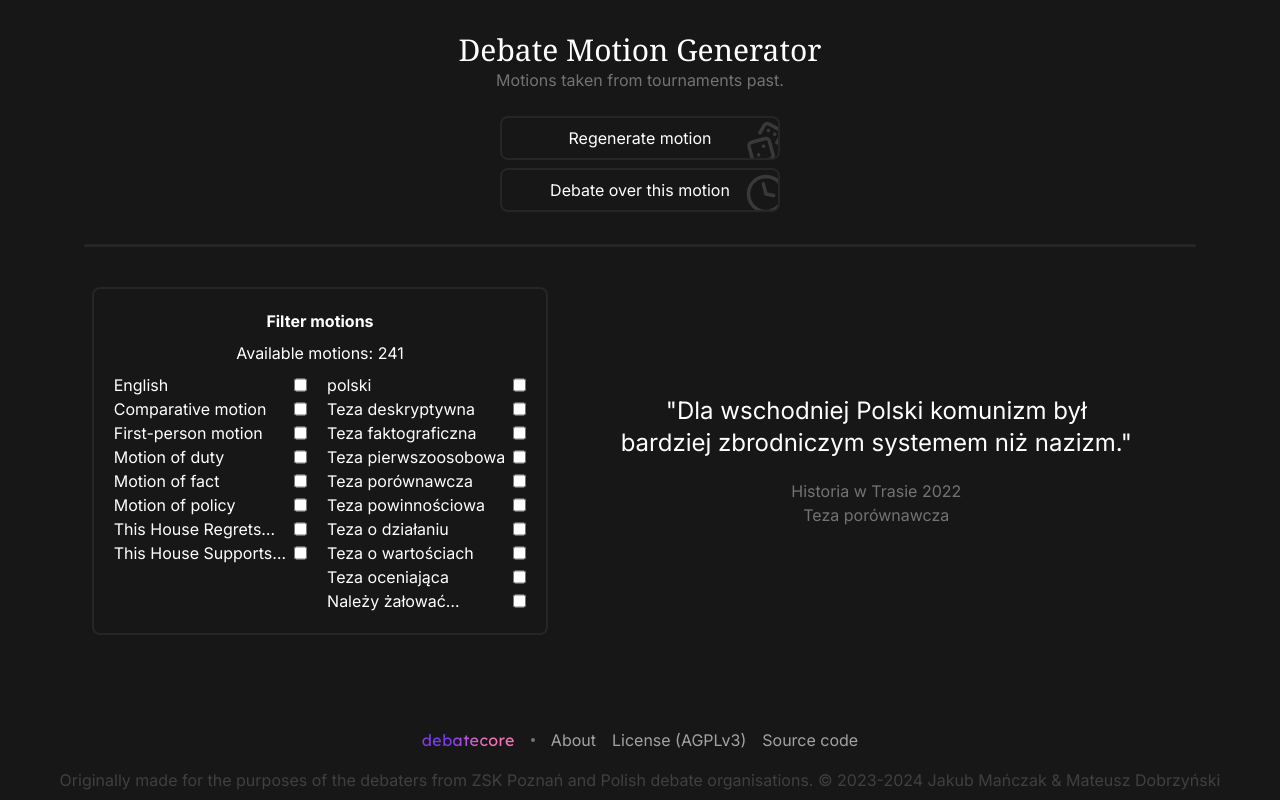
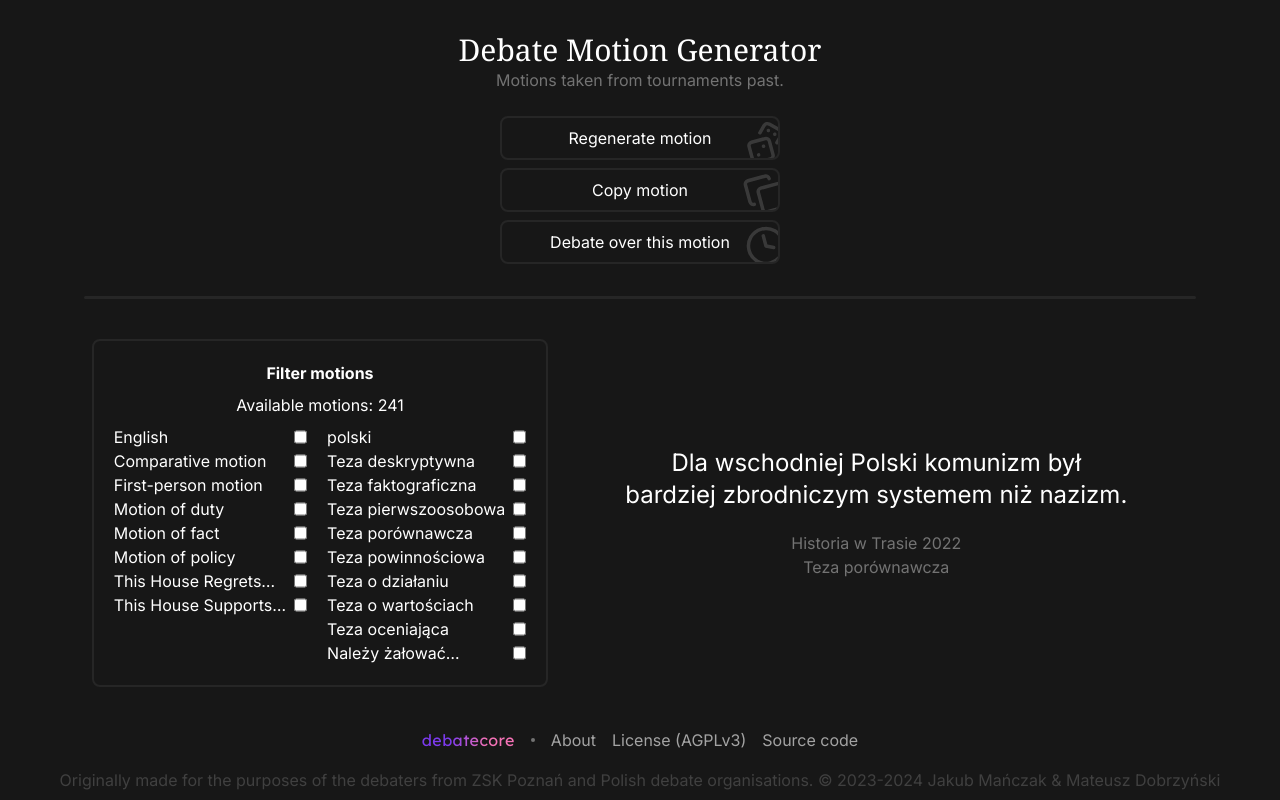
Before and after one commit to debatecore/debate-tools, a Next.js app: page /debate-motion-generator in a window 1280 px wide. Built offline with nearby package versions, Linux system fonts and the light colour scheme.

Commit message:
[98] add a "copy motion" button, drop motion quotation marks

```diff
--- a/src/components/MotionDisplay.tsx
+++ b/src/components/MotionDisplay.tsx
@@ -8,7 +8,7 @@ const MotionDisplay = ({ motion }: { motion: motion | null }) => {
   return (
     <section className="lg:w-[50vw] p-5 flex flex-col items-center self-center">
       <p className="text-xl xl:text-2xl max-w-[80vw] lg:max-w-[50vw] mb-5 text-balance">
-        &quot;{motion && motion?.motion ? motion.motion : ""}&quot;
+        {motion && motion?.motion ? motion.motion : ""}
       </p>
       {motion && motion.adinfo && (
         <section className="flex flex-col items-center mb-5 border-2 border-neutral-800 rounded-lg pt-2 p-4">
@@ -18,7 +18,9 @@ const MotionDisplay = ({ motion }: { motion: motion | null }) => {
             </span>
             {infoslideString}
           </section>
-          <p className="text-justify max-w-[80vw] xl:max-w-[50vw]">{motion.adinfo}</p>
+          <p className="text-justify max-w-[80vw] xl:max-w-[50vw]">
+            {motion.adinfo}
+          </p>
         </section>
       )}
       <p className="text-sm xl:text-base text-neutral-500 flex flex-col">
--- a/src/components/MotionGenerator.tsx
+++ b/src/components/MotionGenerator.tsx
@@ -10,17 +10,36 @@ import { useRouter } from "next/navigation";
 import { MotionDisplay } from "./MotionDisplay";
 import { MotionsFilter } from "./MotionsFilter";
 import { useLang } from "@/lib/useLang";
+import { IconCopy } from "./icons/Copy";
 
 const MotionGenerator = () => {
   const [motion, setMotion] = useState<motion | null>(null);
   const debateContext = useContext(DebateContext);
   const router = useRouter();
+  const infoslideLabel = useLang("infoslide");
 
   function generateMotion(): motion {
     const filteredMotions = motions.filter((motion) => {
-      return motion.type && enabledMotionTypes.includes(motion.type as motionTypeCode);
+      return (
+        motion.type &&
+        enabledMotionTypes.includes(motion.type as motionTypeCode)
+      );
     });
     return filteredMotions[Math.floor(Math.random() * filteredMotions.length)];
+  }
+
+  function copyMotionToClipboard() {
+    if (!motion?.motion || !motion.source || !motion.type) {
+      return;
+    }
+    const infoslideLine = motion.adinfo
+      ? `${infoslideLabel}: ${motion.adinfo}\n`
+      : "";
+    const sourceLine = `~${motion.source}`;
+    navigator.clipboard.writeText(
+      `${motion.motion}\n${infoslideLine}${sourceLine}`
+    );
+    displayMotionCopiedMessage();
   }
 
   function saveMotionToContext(): void {
@@ -30,9 +49,9 @@ const MotionGenerator = () => {
     });
   }
 
-  const [enabledMotionTypes, setEnabledMotionTypes] = useState<motionTypeCode[]>([
-    ...motionTypesArray,
-  ]);
+  const [enabledMotionTypes, setEnabledMotionTypes] = useState<
+    motionTypeCode[]
+  >([...motionTypesArray]);
 
   /** Calls {@link generateMotion()} on page load. */
   useEffect(() => {
@@ -45,6 +64,15 @@ const MotionGenerator = () => {
     setEnabledMotionTypes(newState as any);
   };
 
+  const [motionCopiedRecently, setMotionCopiedRecently] = useState(false);
+
+  function displayMotionCopiedMessage() {
+    setMotionCopiedRecently(true);
+    setTimeout(() => {
+      setMotionCopiedRecently(false);
+    }, 1000);
+  }
+
   return (
     <div className="flex flex-col items-center text-center">
       <section className="hidden xl:flex flex-col space-y-2 max-w-[400px]">
@@ -52,6 +80,11 @@ const MotionGenerator = () => {
           text={useLang("debateMotionGeneratorRegenerate")}
           icon={IconDice}
           onClick={() => setMotion(generateMotion())}
+        />
+        <GenericButton
+          text={useLang("copyMotion")}
+          icon={IconCopy}
+          onClick={() => copyMotionToClipboard()}
         />
         <GenericButton
           text={useLang("debateOverThisMotion")}
@@ -72,6 +105,11 @@ const MotionGenerator = () => {
             onClick={() => setMotion(generateMotion())}
           />
           <GenericButton
+            text={useLang("copyMotion")}
+            icon={IconCopy}
+            onClick={() => copyMotionToClipboard()}
+          />
+          <GenericButton
             text={useLang("debateOverThisMotion")}
             icon={IconClock}
             onClick={() => {
--- /dev/null
+++ b/src/components/icons/Copy.tsx
@@ -0,0 +1,23 @@
+import { iconprops } from "@/types/iconprops";
+
+const IconCopy = (props: iconprops) => {
+  return (
+    <svg
+      xmlns="http://www.w3.org/2000/svg"
+      width="24"
+      height="24"
+      viewBox="0 0 24 24"
+      fill="none"
+      stroke="currentColor"
+      stroke-width="2"
+      stroke-linecap="round"
+      stroke-linejoin="round"
+      className={`feather ${props.moreClass}`}
+    >
+      <rect width="14" height="14" x="8" y="8" rx="2" ry="2" />
+      <path d="M4 16c-1.1 0-2-.9-2-2V4c0-1.1.9-2 2-2h10c1.1 0 2 .9 2 2" />
+    </svg>
+  );
+};
+
+export { IconCopy };
--- a/src/data/strings.json
+++ b/src/data/strings.json
@@ -429,5 +429,15 @@
     "en": "Debate finished!",
     "pl": "Debata zakończona!",
     "de": "Debatte geendet!"
+  },
+  "copyMotion": {
+    "en": "Copy motion",
+    "pl": "Skopiuj tezę",
+    "de": "These kopieren"
+  },
+  "motionCopiedSuccess": {
+    "en": "Motion copied to clipboard",
+    "pl": "Teza skopiowana do schowka",
+    "de": "These kopiert"
   }
 }
```
